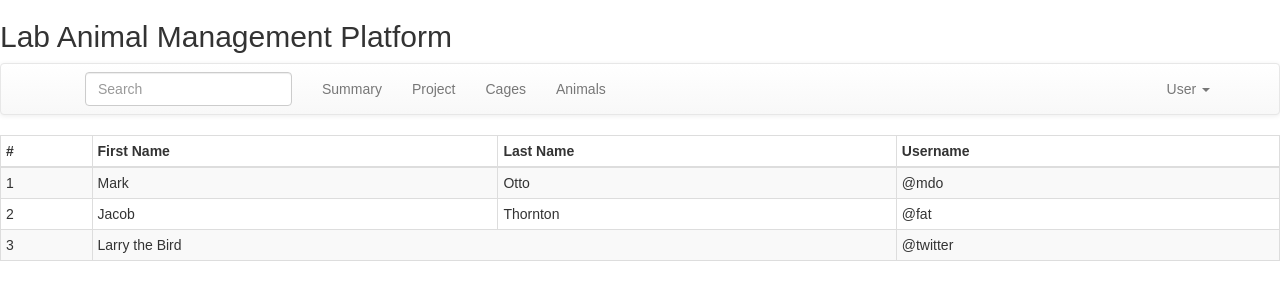
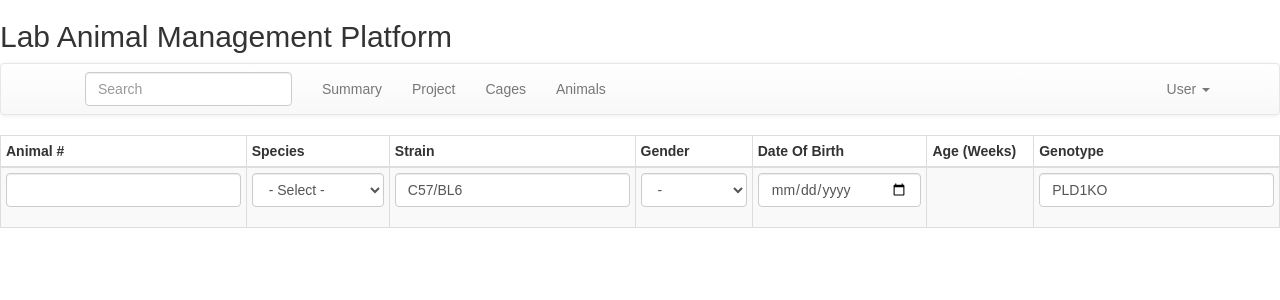
Before and after one commit to ziqingW/LabAnimal, a React (Create React App) app in the folder client/: page /newanimal in a window 1280 px wide. Shown: the top 300 px of the page. Built offline with nearby package versions, Linux system fonts and the light colour scheme.

Commit message:
Made the animal Form

```diff
--- a/client/src/jsxs/AnimalForm.jsx
+++ b/client/src/jsxs/AnimalForm.jsx
@@ -4,49 +4,115 @@ import { connect } from 'react-redux'
 import {FormGroup, ControlLabel, FormControl, HelpBlock, Button, Col, Table} from 'react-bootstrap'
 
 export class AnimalForm extends React.Component {
+  constructor (props) {
+    super (props)
+    this.state = {
+      animalNumber : "",
+      animalSpecies : "",
+      animalStrain : "C57/BL6",
+      animalGender : "Male",
+      animalDOB : "",
+      animalGeno : "PLD1KO",
+      animalAge : ""
+    }
+  }
+
+  eventHandler = (tag, event) => {
+    event.preventDefault()
+    let tagValue = event.target.value
+    this.setState({
+      [tag] : tagValue
+    })
+  }
+
+  animalDOBInput = e => {
+    e.preventDefault()
+    let today = new Date()
+    let pattern = /[0-9]{4}-[0-9]{2}-[0-9]{2}/
+    let animalDOB = e.target.value
+    if (pattern.test(animalDOB)) {
+      let [year, month, day] = animalDOB.split("-")
+      let dob = `${month}/${day}/${year}`
+      dob = new Date(dob)
+      let timeDiff = today.getTime() - dob.getTime()
+      if (timeDiff < 0) {
+        this.setState({
+          animalDOB: "",
+          animalAge : ""
+        })
+      } else {
+        let diffWks = (timeDiff/(1000*3600*24*7)).toFixed(1)
+        this.setState({
+          animalDOB: animalDOB,
+          animalAge : diffWks
+        })
+      }
+    }
+  }
+
   render () {
     return (
       <Table striped bordered condensed hover>
         <thead>
           <tr>
-            <th>#</th>
-            <th>First Name</th>
-            <th>Last Name</th>
-            <th>Username</th>
+            <th>Animal #</th>
+            <th>Species</th>
+            <th>Strain</th>
+            <th>Gender</th>
+            <th>Date Of Birth</th>
+            <th>Age (Weeks)</th>
+            <th>Genotype</th>
           </tr>
         </thead>
         <tbody>
           <tr>
-            <td>1</td>
-            <td>Mark</td>
-            <td>Otto</td>
-            <td>@mdo</td>
-          </tr>
-          <tr>
-            <td>2</td>
-            <td>Jacob</td>
-            <td>Thornton</td>
-            <td>@fat</td>
-          </tr>
-          <tr>
-            <td>3</td>
-            <td colSpan="2">Larry the Bird</td>
-            <td>@twitter</td>
+            <td>
+              <FormGroup controlId="animalNumber">
+                  <FormControl type="text" value={this.state.animalNumber} onChange={e => {this.eventHandler("animalNumber", e)}} />
+              </FormGroup>
+            </td>
+            <td>
+              <FormGroup controlId="animalSpecies">
+                  <FormControl componentClass="select" placeholder="Select" onChange={e => {this.eventHandler("animalSpecies", e)}}>
+                    <option value="">- Select -</option>
+                    <option value="Mouse">Mouse</option>
+                    <option value="Rat">Rat</option>
+                    <option value="Guinea Pig">Guinea Pig</option>
+                    <option value="Pig">Pig</option>
+                    <option value="Primate">Primate</option>
+                  </FormControl>
+              </FormGroup>
+            </td>
+            <td>
+              <FormGroup controlId="animalStrain">
+                <FormControl type="text" value={this.state.animalStrain} onChange={e => {this.eventHandler("animalStrain", e)}} />
+              </FormGroup>
+            </td>
+            <td>
+              <FormGroup controlId="animalGender">
+                <FormControl componentClass="select" placeholder="-" onChange={e => {this.eventHandler("animalGender", e)}}>
+                  <option value="">-</option>
+                  <option value="Male">Male</option>
+                  <option value="Female">Female</option>
+                </FormControl>
+              </FormGroup>
+            </td>
+            <td>
+              <FormGroup controlId="animalDOB">
+                <FormControl type="date" value={this.state.animalDOB} onChange={this.animalDOBInput} />
+              </FormGroup>
+            </td>
+            <td>
+              {this.state.animalAge}
+            </td>
+            <td>
+              <FormGroup controlId="animalGeno">
+                <FormControl type="text" value={this.state.animalGeno} onChange={e => {this.eventHandler("animalGeno", e)}} />
+              </FormGroup>
+            </td>
           </tr>
         </tbody>
       </Table>
       )
   }
 }
-        // <FormGroup controlId="cageSpecies">
-        //   <Col componentClass={ControlLabel} sm={2}>Species</Col>
-        //   <Col sm={10}>
-        //     <FormControl componentClass="select" placeholder="Select" onChange={this.speciesInput}>
-        //       <option value="Mouse">Mouse</option>
-        //       <option value="Rat">Rat</option>
-        //       <option value="Guinea Pig">Guinea Pig</option>
-        //       <option value="Pig">Pig</option>
-        //       <option value="Primate">Primate</option>
-        //     </FormControl>
-        //   </Col>
-        // </FormGroup>
```
